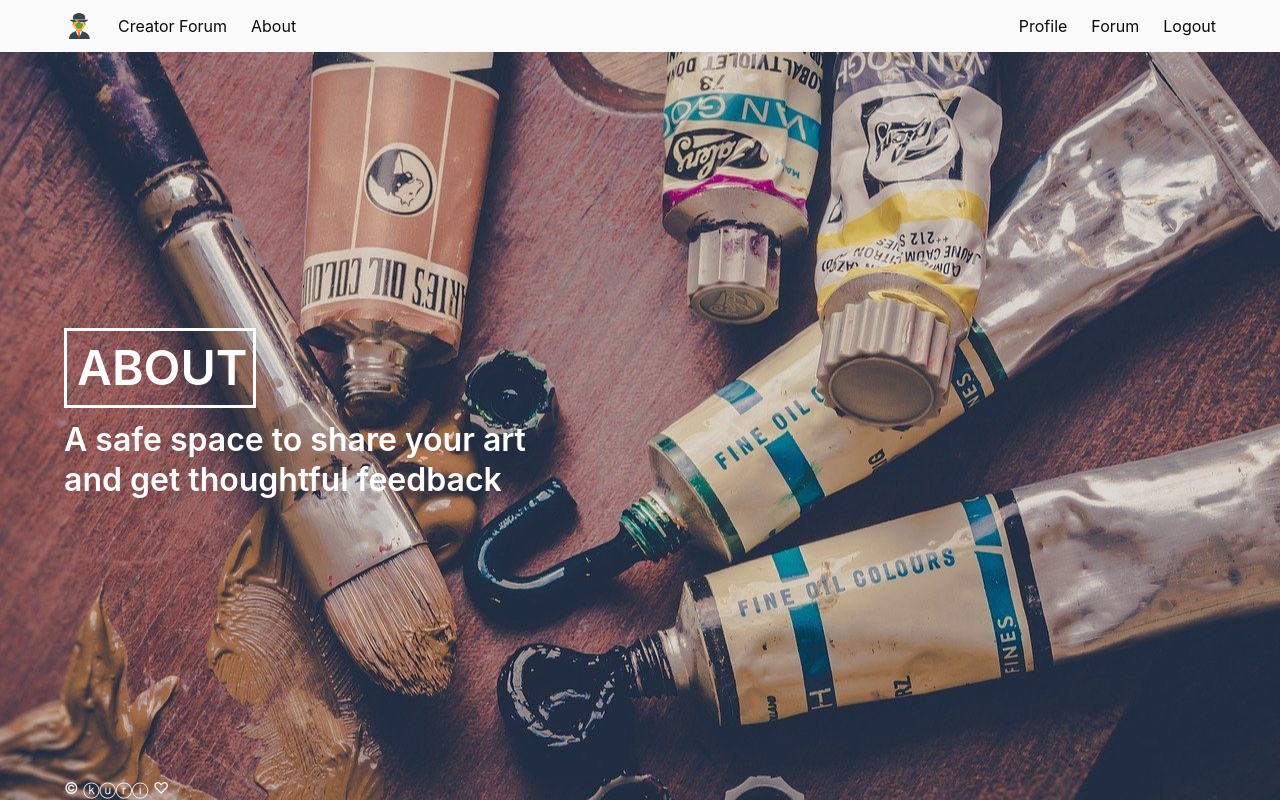
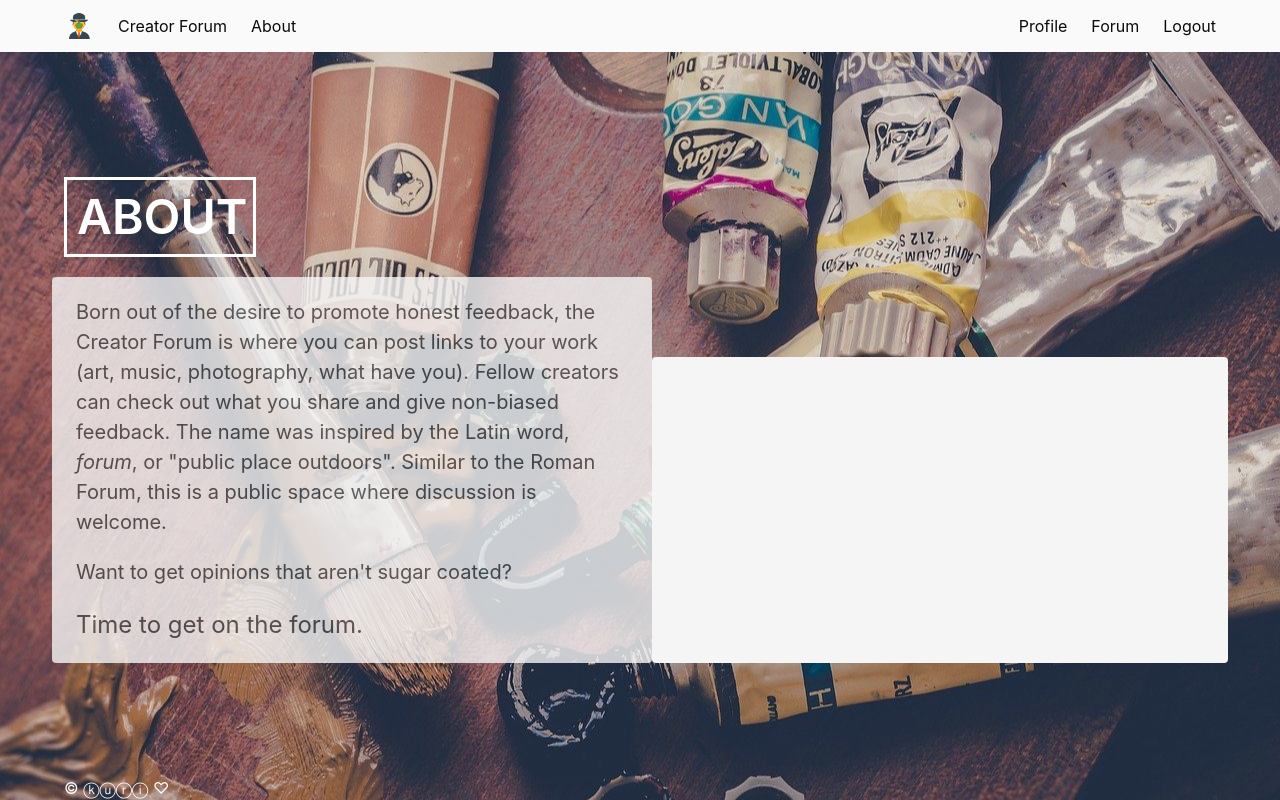
Before and after one commit to kuricarino/creator-forum-front-end, a React (Create React App) app in the folder creator-forum-app/: page /about in a window 1280 px wide. Built offline with nearby package versions, Linux system fonts and the light colour scheme.

Commit message:
uncommented line 98 in UploadContainer to get users uploads on Profile

```diff
--- a/creator-forum-app/src/components/About/About.css
+++ b/creator-forum-app/src/components/About/About.css
@@ -4,3 +4,8 @@
     width: 12rem;
     margin-bottom: 2rem;
 }
+
+#about-tile {
+    opacity: 0.8;
+    /* margin-top: 10rem; */
+}
--- a/creator-forum-app/src/components/About/About.js
+++ b/creator-forum-app/src/components/About/About.js
@@ -6,11 +6,29 @@
         <div className="hero-body">
             <div className="container has-text-centered">
             <h1 className="title is-size-1 has-text-white has-text-left has-text-justified is-uppercase" id="about-title">
-                    About
-                </h1>
-                <h2 className="subtitle is-size-3 has-text-white has-text-left has-text-justified has-text-weight-semibold">
-                    A safe space to share your art<br></br>and get thoughtful feedback
-                </h2>
+                About
+            </h1>
+            <div class="tile is-ancestor">
+                <article class="tile is-child notification" id="about-tile">
+                <div class="content">
+                    <p className="has-text-grey-dark has-text-left has-text-justified is-size-5">
+                        Born out of the desire to promote honest feedback, the Creator Forum is where you can post links to your work (art, music, photography, what have you).
+                        Fellow creators can check out what you share and give non-biased feedback.
+                        The name was inspired by the Latin word, <em>forum</em>, or "public place outdoors".
+                        Similar to the Roman Forum, this is a public space where discussion is welcome.
+                    </p>
+                    <p className="has-text-grey-dark has-text-left has-text-justified is-size-5">Want to get opinions that aren't sugar coated?</p>
+                    <p className="has-text-grey-dark has-text-left has-text-justified is-size-4">Time to get on the forum.</p>
+                </div>
+                </article>
+                <article class="tile is-parent notification" id="dev-tile">
+                <div class="content">
+                    <p className="has-text-grey-dark has-text-left has-text-justified is-size-5">
+
+                    </p>
+                </div>
+                </article>
+            </div>
             </div>
         </div>
     )
--- a/creator-forum-app/src/components/Upload/UploadForm.js
+++ b/creator-forum-app/src/components/Upload/UploadForm.js
@@ -35,7 +35,7 @@
                     {/* <div className="tile is-parent is-vertical is-6 notification"> */}
                     <div className="tile is-vertical">
                         {/* <div> */}
-                        <h1 className="title has-text-grey-dark">Post on the Forum</h1>
+                        <h1 className="title has-text-grey-dark">Add New Work</h1>
                             {/* <figure className="container image is-128x128" id="profile-photo">
                                 <img className="is-rounded" src="https://bulma.io/images/placeholders/128x128.png" alt="default profile"/>
                             </figure> */}
--- a/creator-forum-app/src/containers/UploadContainer/UploadContainer.js
+++ b/creator-forum-app/src/containers/UploadContainer/UploadContainer.js
@@ -56,6 +56,7 @@
     }
 
     // componentDidMount() {
+    //     console.log('component did mount profile page');
     //     const pathName = window.location.pathname;
 
     //     UploadApi.uploadIndex()
@@ -94,7 +95,7 @@
         .then(res => {
             if (pathName === '/profile') {
                 let userUpload = res.data.filter((upload) => {
-                    // return upload.user._id === this.props.id
+                    return upload.user._id === this.props.id
                 })
                 userUpload.reverse();
                 this.setState({
```
